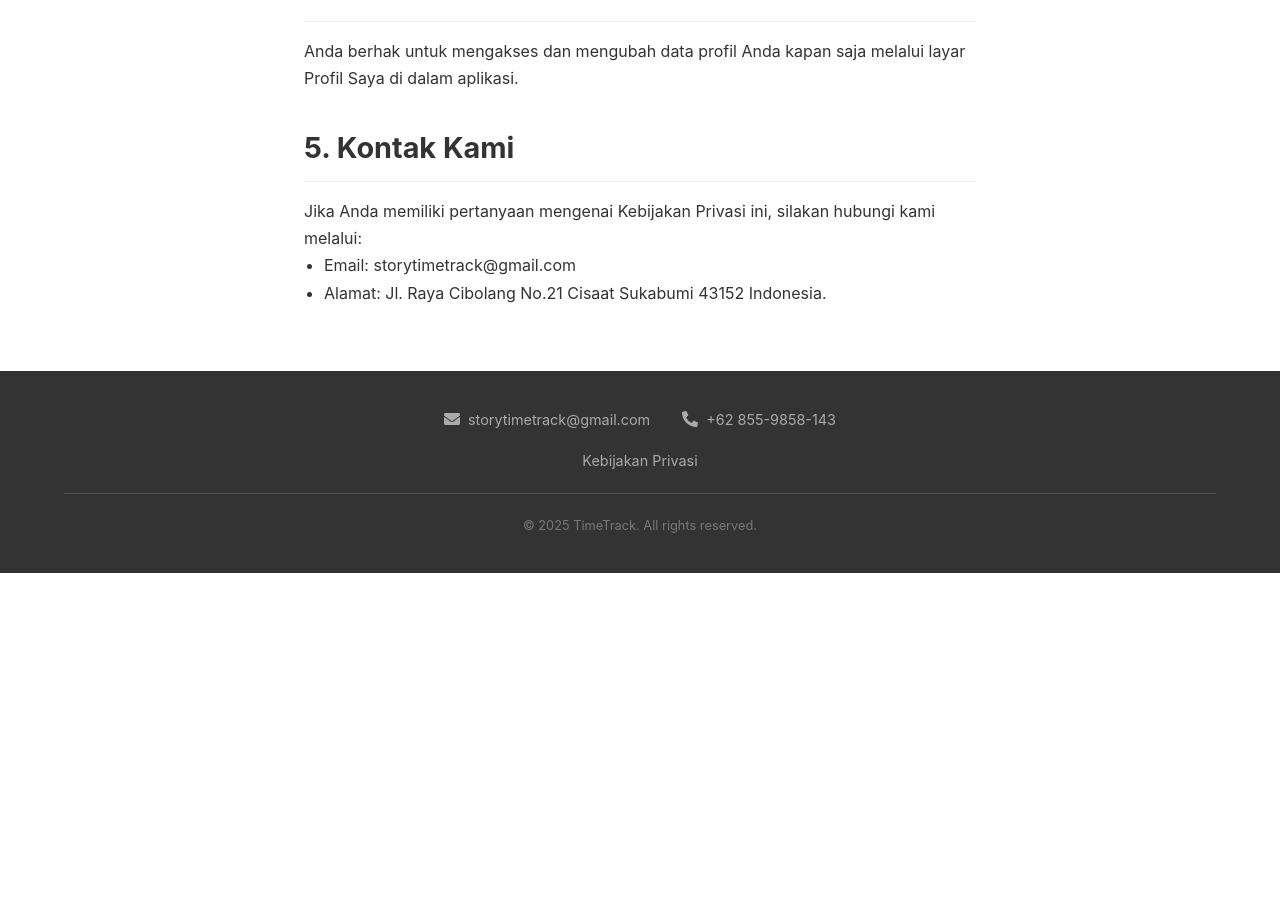
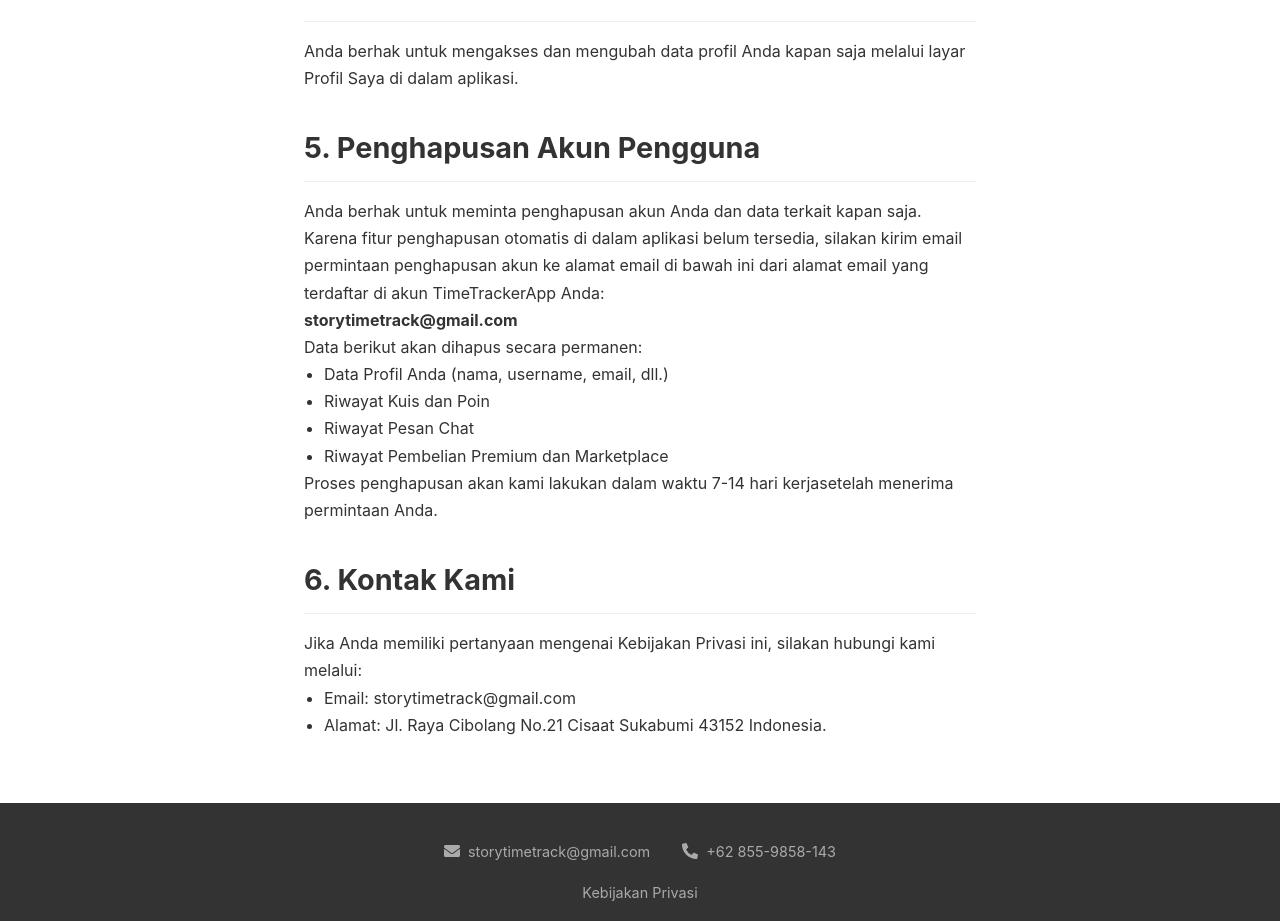
Before and after one commit to MochAdriq/WebTimeTrack, a React (Vite) app: page /privacy in a window 1280 px wide. Shown: the part 1892-2813 px from the top of the page. Before the commit the page ends 2465 px from the top, so only its background shows below. Built offline with nearby package versions, Linux system fonts and the light colour scheme.

Commit message:
pricay page

```diff
--- a/src/pages/PrivacyPolicy.jsx
+++ b/src/pages/PrivacyPolicy.jsx
@@ -4,14 +4,17 @@ import React from "react";
 import styles from "./PrivacyPolicy.module.css";
 
 function PrivacyPolicy() {
-  // Tanya: Ganti [Tanggal Hari Ini] dengan tanggal sekarang
+  // Data Anda yang sudah ada
   const effectiveDate = "16 November 2025";
-
-  // Tanya: Ganti dengan info Anda
   const companyName = "Time Track";
   const contactEmail = "storytimetrack@gmail.com";
   const contactAddress =
     "Jl. Raya Cibolang No.21 Cisaat Sukabumi 43152 Indonesia.";
+
+  // --- TOLONG ISI DUA BARIS INI, BOSS ---
+  const adminEmail = "storytimetrack@gmail.com"; // (Misal: "admin@timetrack.com")
+  const deletionTime = "7-14 hari kerja";
+  // --- --- --- --- --- --- --- ---
 
   return (
     <div className={styles.policyContainer}>
@@ -119,7 +122,35 @@ function PrivacyPolicy() {
         melalui layar Profil Saya di dalam aplikasi.
       </p>
 
-      <h2>5. Kontak Kami</h2>
+      {/* --- BAGIAN BARU DITAMBAHKAN DI SINI --- */}
+      <h2>5. Penghapusan Akun Pengguna</h2>
+      <p>
+        Anda berhak untuk meminta penghapusan akun Anda dan data terkait kapan
+        saja.
+      </p>
+      <p>
+        Karena fitur penghapusan otomatis di dalam aplikasi belum tersedia,
+        silakan kirim email permintaan penghapusan akun ke alamat email di bawah
+        ini dari alamat email yang terdaftar di akun TimeTrackerApp Anda:
+      </p>
+      <p>
+        <strong>{adminEmail}</strong>
+      </p>
+      <p>Data berikut akan dihapus secara permanen:</p>
+      <ul>
+        <li>Data Profil Anda (nama, username, email, dll.)</li>
+        <li>Riwayat Kuis dan Poin</li>
+        <li>Riwayat Pesan Chat</li>
+        <li>Riwayat Pembelian Premium dan Marketplace</li>
+      </ul>
+      <p>
+        Proses penghapusan akan kami lakukan dalam waktu {deletionTime}
+        setelah menerima permintaan Anda.
+      </p>
+      {/* --- AKHIR BAGIAN BARU --- */}
+
+      {/* --- BAGIAN LAMA DI-RENUMBER --- */}
+      <h2>6. Kontak Kami</h2>
       <p>
         Jika Anda memiliki pertanyaan mengenai Kebijakan Privasi ini, silakan
         hubungi kami melalui:
```
